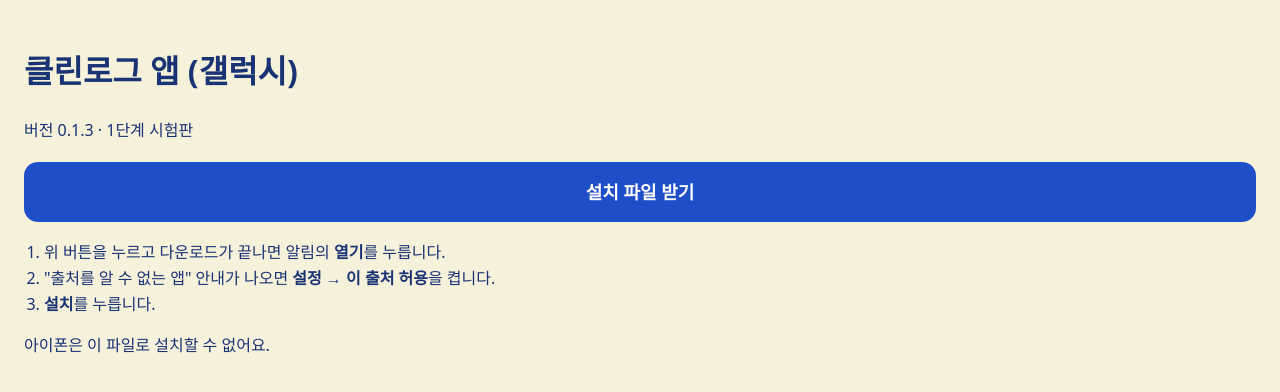
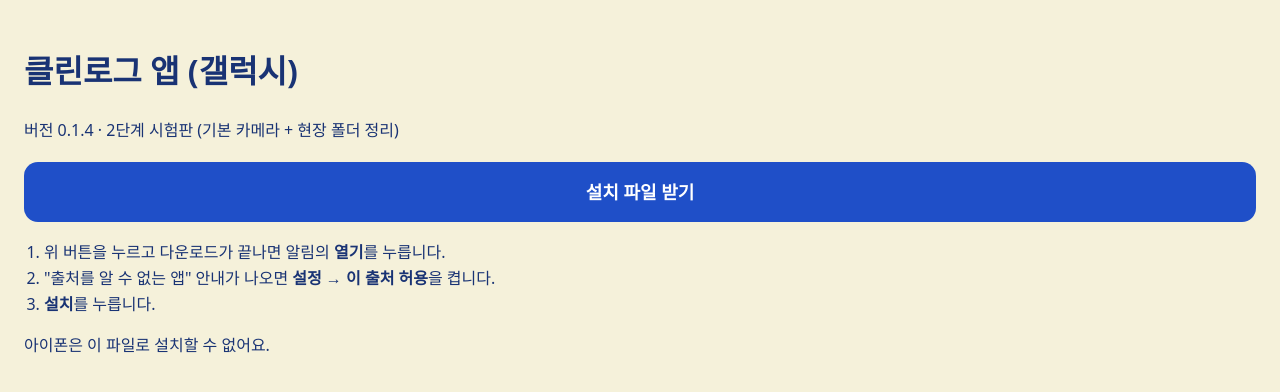
Before and after one commit to kidmallgyeongnam/cleanlog, a plain HTML site: page app/index.html in a window 1280 px wide. Drawn offline with Linux system fonts and the light colour scheme.

Commit message:
갤럭시 앱 0.1.4 (2단계)
Co-Authored-By: Claude Opus 5.5 <noreply@anthropic.com>
Claude-Session: https://claude.ai/code/session_019CkPnMuXHn1bbPy7yVa8CX

```diff
--- a/app/index.html
+++ b/app/index.html
@@ -1,6 +1,6 @@
 <!DOCTYPE html><html lang="ko"><head><meta charset="utf-8"><meta name="viewport" content="width=device-width,initial-scale=1"><meta name="robots" content="noindex"><title>클린로그 앱 설치</title>
 <style>body{font-family:system-ui,'Noto Sans KR',sans-serif;background:#F5F1DA;color:#193374;margin:0;padding:24px;line-height:1.6}a.b{display:block;background:#1F4FC8;color:#fff;text-align:center;padding:16px;border-radius:14px;font-size:18px;font-weight:800;text-decoration:none;margin:18px 0}ol{padding-left:20px}</style></head>
-<body><h1>클린로그 앱 (갤럭시)</h1><p>버전 0.1.3 · 1단계 시험판</p>
+<body><h1>클린로그 앱 (갤럭시)</h1><p>버전 0.1.4 · 2단계 시험판 (기본 카메라 + 현장 폴더 정리)</p>
 <a class="b" href="cleanlog.apk" download>설치 파일 받기</a>
 <ol><li>위 버튼을 누르고 다운로드가 끝나면 알림의 <b>열기</b>를 누릅니다.</li><li>"출처를 알 수 없는 앱" 안내가 나오면 <b>설정 → 이 출처 허용</b>을 켭니다.</li><li><b>설치</b>를 누릅니다.</li></ol>
 <p>아이폰은 이 파일로 설치할 수 없어요.</p></body></html>
```
Also changed, not shown: 1 other file.
